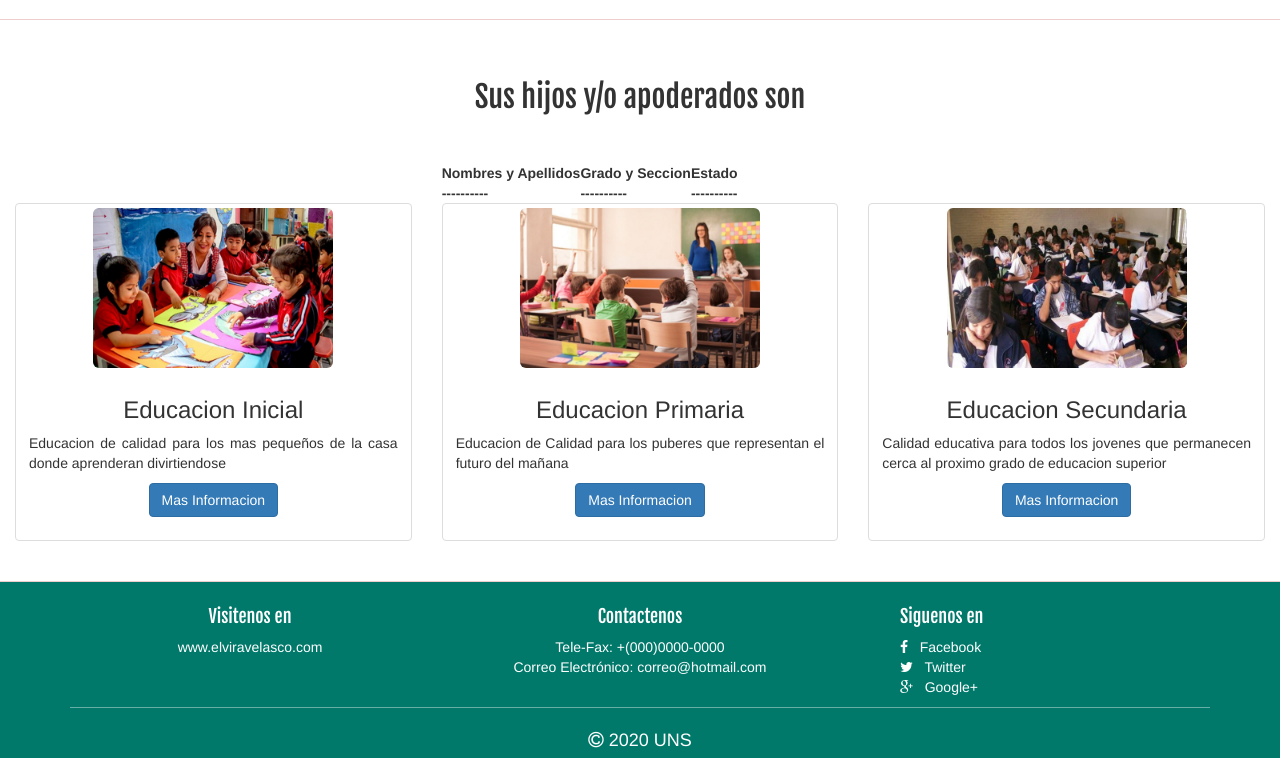
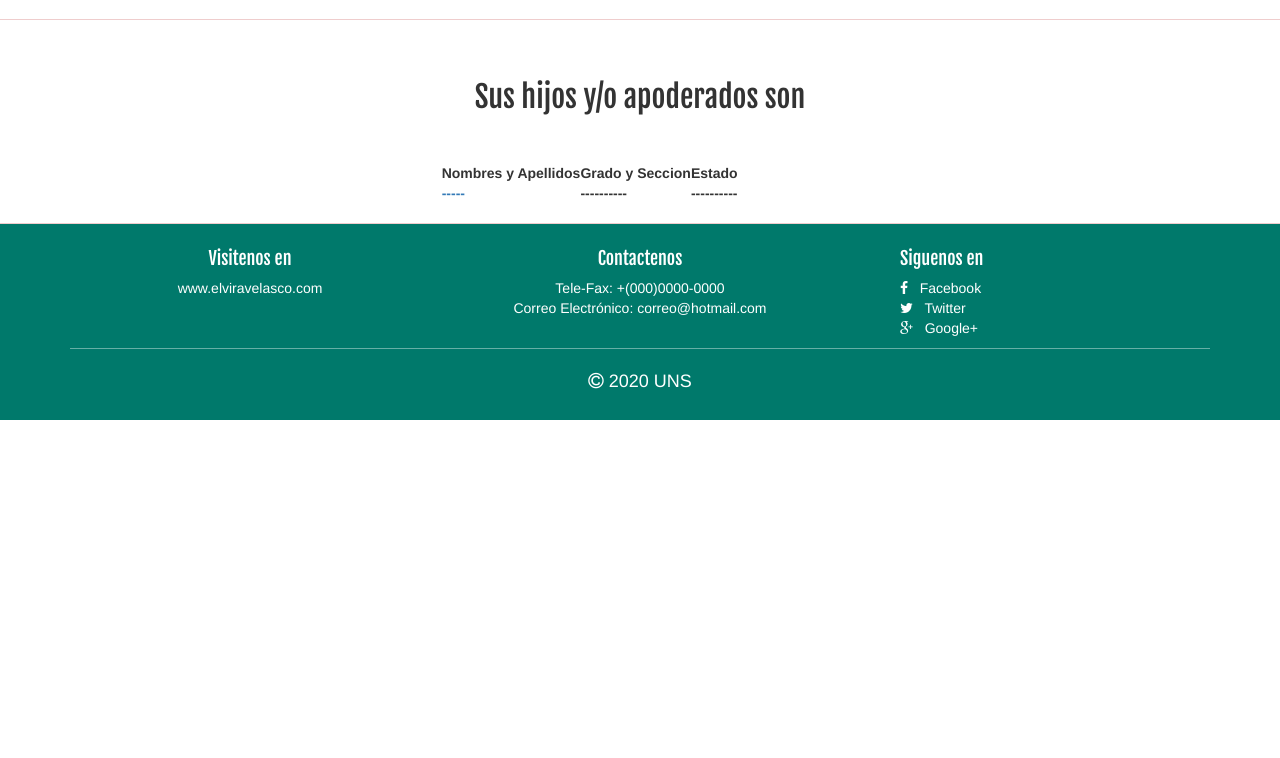
Before and after one commit to diegobaesv/ElviraVFrontEnd, an Angular app: page /apoderado/estudiantes in a window 1280 px wide. Shown: the part 555-1313 px from the top of the page. After the commit the page ends 975 px from the top, so only its background shows below. Built offline with nearby package versions, Linux system fonts and the light colour scheme.

Commit message:
apo_est_02

```diff
--- a/src/app/pages/apoderado/apoderado-estudiantes/apoderado-estudiantes.component.html
+++ b/src/app/pages/apoderado/apoderado-estudiantes/apoderado-estudiantes.component.html
@@ -31,7 +31,7 @@
                                 <th>Estado</th>
                             </tr>
                             <tr>
-                                <th>----------</th>
+                                <th><a href="">-----</a></th>
                                 <th>----------</th>
                                 <th>----------</th>
                             </tr>
@@ -41,50 +41,7 @@
                     </div>
                 </div>
                 <div class="row">
-                    <!--======================================== Articulo 1 ========================================-->
-                    <article class="col-xs-12 col-sm-6 col-md-4">
-                        <div class="thumbnail">
-                            <img src="assets/gallery/ei.jpg" class="img-responsive img-rounded" height="240"
-                                width="240">
-                            <div class="caption">
-                                <h3 class="text-center">Educacion Inicial</h3>
-                                <p class="text-justify">Educacion de calidad para los mas pequeños de la casa donde
-                                    aprenderan divirtiendose
-                                </p>
-                                <p class="text-center"><a href="#" class="btn btn-primary" role="button">Mas
-                                        Informacion</a></p>
-                            </div>
-                        </div>
-                    </article>
-                    <!--======================================== Articulo 2 ========================================-->
-                    <article class="col-xs-12 col-sm-6 col-md-4">
-                        <div class="thumbnail">
-                            <img src="assets/gallery/ep.jpg" class="img-responsive img-rounded" height="240"
-                                width="240">
-                            <div class="caption">
-                                <h3 class="text-center">Educacion Primaria</h3>
-                                <p class="text-justify">Educacion de Calidad para los puberes que representan el futuro
-                                    del mañana</p>
-                                <p class="text-center"><a href="#" class="btn btn-primary" role="button">Mas
-                                        Informacion</a></p>
-                            </div>
-                        </div>
-                    </article>
-                    <!--======================================== Articulo 3 ========================================-->
-                    <article class="col-xs-12 col-sm-6 col-md-4">
-                        <div class="thumbnail">
-                            <img src="assets/gallery/es.jpg" class="img-responsive img-rounded" height="240"
-                                width="240">
-                            <div class="caption">
-                                <h3 class="text-center">Educacion Secundaria</h3>
-                                <p class="text-justify">Calidad educativa para todos los jovenes que permanecen cerca al
-                                    proximo grado de
-                                    educacion superior</p>
-                                <p class="text-center"><a href="#" class="btn btn-primary" role="button">Mas
-                                        Informacion</a></p>
-                            </div>
-                        </div>
-                    </article>
+
                 </div>
             </div>
         </section>
```
